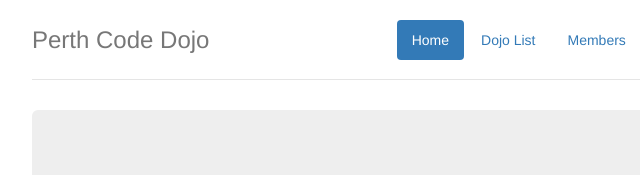
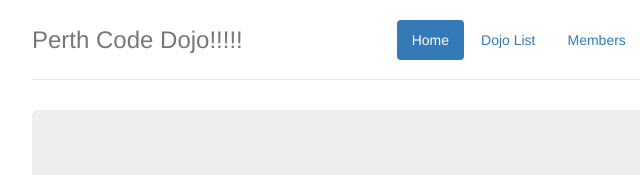
Before and after one commit to burlistic/perth-code-dojo-7-html5-bootstrap, a website: page app/index.html in a window 1280 px wide. Shown: the top 175 px of the page, 258-898 px from the left. Drawn offline with nearby package versions, Linux system fonts and the light colour scheme; files that its build step writes are made by us from their sources.

Commit message:
Added to homepage

```diff
--- a/app/index.html
+++ b/app/index.html
@@ -34,7 +34,7 @@
           <li><a href="members.html">Members</a></li>
           <li><a href="#">Sponsors</a></li>
         </ul>
-        <h3 class="text-muted">Perth Code Dojo</h3>
+        <h3 class="text-muted">Perth Code Dojo!!!!!</h3>
       </div>
 
       <div class="jumbotron">
```
Also changed, not shown: README.md.
